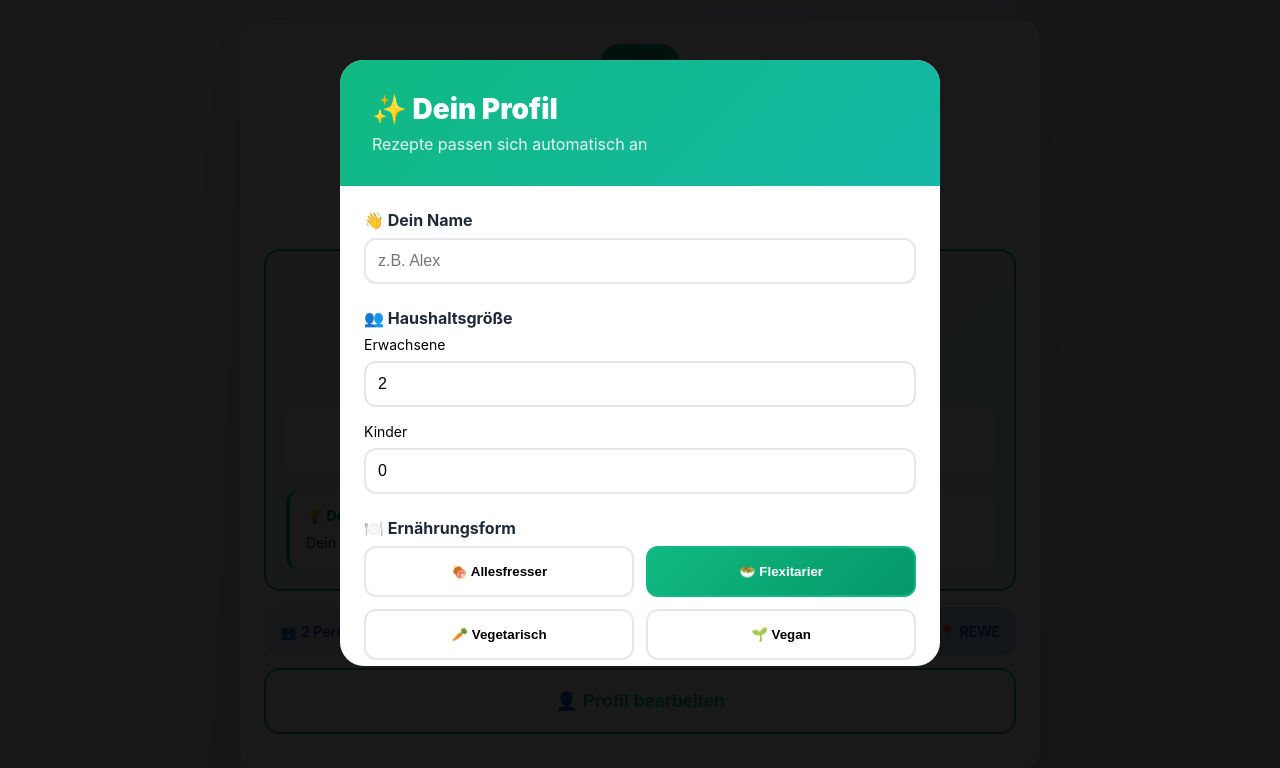
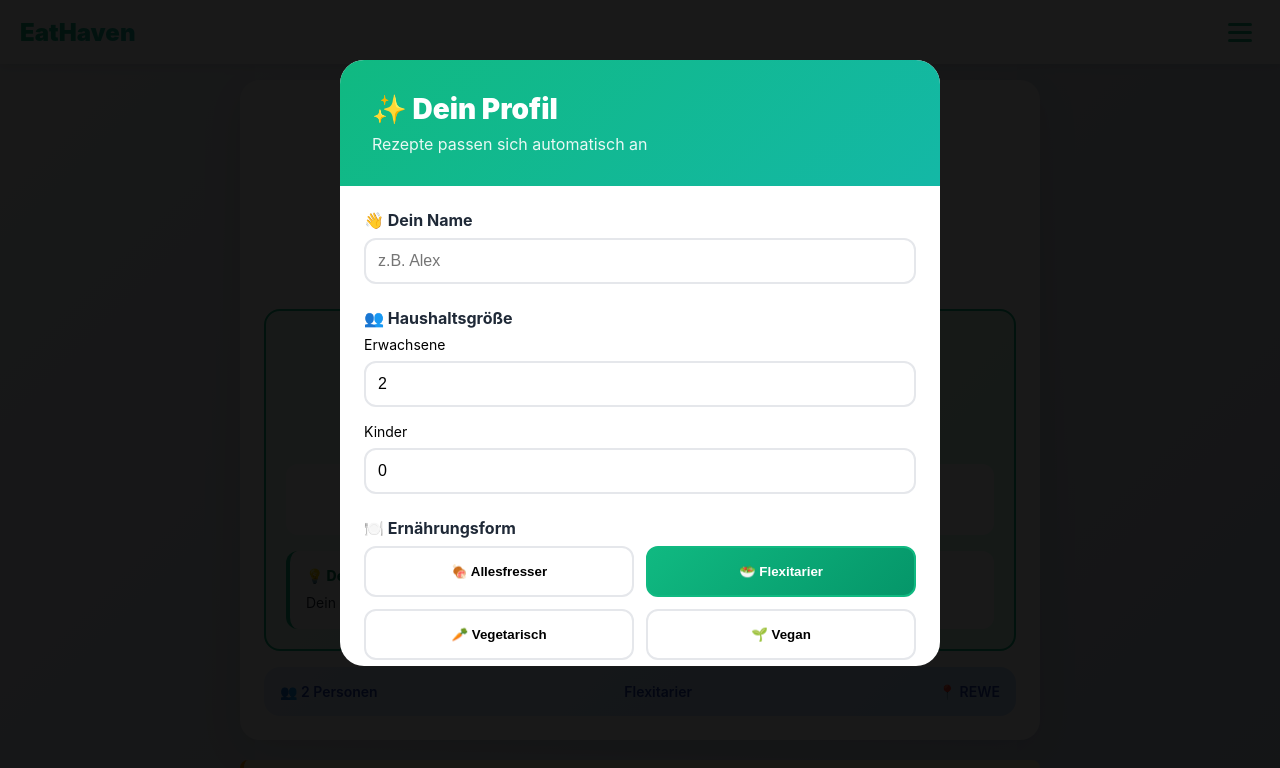
Before and after one commit to GillMax8214/eathaven, a plain HTML site: page index.html in a window 1280 px wide. Shown: the top 768 px of the page. Drawn offline with Linux system fonts and the light colour scheme.

Commit message:
Update index.html

```diff
--- a/index.html
+++ b/index.html
@@ -24,6 +24,62 @@
         .container {
             max-width: 800px;
             margin: 0 auto;
+        }
+
+        /* Top Navigation */
+        .top-nav {
+            position: fixed;
+            top: 0;
+            left: 0;
+            right: 0;
+            background: rgba(255, 255, 255, 0.98);
+            backdrop-filter: blur(10px);
+            padding: 12px 20px;
+            box-shadow: 0 2px 10px rgba(0,0,0,0.1);
+            z-index: 999;
+            display: flex;
+            justify-content: space-between;
+            align-items: center;
+        }
+
+        .nav-logo {
+            font-size: 24px;
+            font-weight: 900;
+            background: linear-gradient(135deg, #10b981 0%, #14b8a6 100%);
+            -webkit-background-clip: text;
+            -webkit-text-fill-color: transparent;
+            background-clip: text;
+        }
+
+        .hamburger {
+            width: 40px;
+            height: 40px;
+            background: none;
+            border: none;
+            cursor: pointer;
+            display: flex;
+            flex-direction: column;
+            justify-content: center;
+            align-items: center;
+            gap: 5px;
+            padding: 8px;
+        }
+
+        .hamburger span {
+            display: block;
+            width: 24px;
+            height: 3px;
+            background: #10b981;
+            border-radius: 2px;
+            transition: all 0.3s;
+        }
+
+        .hamburger:active span {
+            background: #059669;
+        }
+
+        .container {
+            margin-top: 60px;
         }
 
         .card {
@@ -204,12 +260,6 @@
             color: white;
         }
 
-        .btn-outline {
-            background: white;
-            color: #10b981;
-            border: 2px solid #10b981;
-        }
-
         .slider-container {
             margin: 20px 0;
         }
@@ -225,6 +275,8 @@
             font-size: 28px;
             color: #10b981;
             font-weight: 900;
+            min-width: 80px;
+            text-align: right;
         }
 
         input[type="range"] {
@@ -594,6 +646,16 @@
     </style>
 </head>
 <body>
+    <!-- Top Navigation -->
+    <div class="top-nav">
+        <div class="nav-logo">EatHaven</div>
+        <button class="hamburger" onclick="openProfileModal()">
+            <span></span>
+            <span></span>
+            <span></span>
+        </button>
+    </div>
+
     <div class="container">
         <!-- Header -->
         <div class="card">
@@ -642,10 +704,6 @@
                     <span class="profile-item" id="supermarketBadge">📍 REWE</span>
                 </div>
             </div>
-
-            <button class="btn btn-outline" onclick="openProfileModal()">
-                👤 Profil bearbeiten
-            </button>
         </div>
 
         <!-- Demo Notice -->
@@ -782,7 +840,6 @@
     </div>
 
     <script>
-        // User Profile
         var userProfile = {
             name: '',
             adults: 2,
@@ -796,11 +853,10 @@
             daysLeft: 3
         };
 
-        // Recipe Data Sets with Flow names
         var recipeSets = [
             {
                 free: {
-                    title: 'Linsencurry Flow Match',
+                    title: 'Linsencurry FridgeMatch',
                     desc: 'Zero Waste - nutzt alle deine Vorräte optimal',
                     ingredients: ['Linsen', 'Tomaten', 'Zwiebeln', 'Curry', 'Kokosmilch', 'Reis']
                 },
@@ -827,7 +883,7 @@
             },
             {
                 free: {
-                    title: 'Pasta Flow Match',
+                    title: 'Pasta FridgeMatch',
                     desc: 'Klassisch italienisch mit deinen Vorräten',
                     ingredients: ['Nudeln', 'Tomatenmark', 'Zwiebeln', 'Knoblauch', 'Olivenöl', 'Basilikum']
                 },
@@ -853,7 +909,7 @@
             },
             {
                 free: {
-                    title: 'Reis-Bowl Flow Match',
+                    title: 'Reis-Bowl FridgeMatch',
                     desc: 'Bunt und gesund - aus deinem Vorrat',
                     ingredients: ['Reis', 'Paprika', 'Karotten', 'Zwiebeln', 'Sojasauce', 'Ingwer']
                 },
@@ -883,7 +939,6 @@
 
         var currentRecipeSet = 0;
 
-        // Flow status calculator
         function calculateFlowStatus() {
             var budget = userProfile.monthlyBudget;
             var spent = userProfile.spent;
@@ -923,10 +978,10 @@
         function generateFlowTip() {
             var tips = [
                 'Koch heute das Linsencurry. Du hast alles da und sparst dir den Einkauf für morgen!',
-                'Mit deinen Vorräten kannst du ' + userProfile.daysLeft + ' Tage überbrücken. Nutze Flow Match Rezepte!',
+                'Mit deinen Vorräten kannst du ' + userProfile.daysLeft + ' Tage überbrücken. Nutze FridgeMatch Rezepte!',
                 'Dein Budget-Flow ist optimal. Du hast noch ' + (userProfile.monthlyBudget - userProfile.spent).toFixed(0) + '€ übrig.',
                 'Zero Waste Flow: Brauch erst alle Vorräte auf, bevor du neu einkaufst!',
-                'Tipp: Flow Match Rezepte kosten dich 0€ extra und schonen dein Budget.'
+                'Tipp: FridgeMatch Rezepte kosten dich 0€ extra und schonen dein Budget.'
             ];
 
             var randomTip = tips[Math.floor(Math.random() * tips.length)];
@@ -1115,11 +1170,10 @@
 
             var html = '';
 
-            // Flow Match (FREE)
             html += '<div class="recipe-card recipe-free">';
             html += '<div class="recipe-header">';
             html += '<div>';
-            html += '<div class="recipe-badge badge-free">🌊 FLOW MATCH</div>';
+            html += '<div class="recipe-badge badge-free">🧊 FRIDGEMATCH</div>';
             html += '<h3 class="recipe-title">' + recipes.free.title + '</h3>';
             html += '<p class="recipe-servings">👥 Für ' + totalPeople + ' Personen</p>';
             html += '</div>';
@@ -1137,7 +1191,6 @@
             html += '</div>';
             html += '</div>';
 
-            // Budget Cook (BUDGET)
             html += '<div class="recipe-card recipe-budget">';
             html += '<div class="recipe-header">';
             html += '<div>';
@@ -1164,7 +1217,6 @@
             html += '</div>';
             html += '</div>';
 
-            // Craving Time (PREMIUM)
             html += '<div class="recipe-card recipe-premium">';
             html += '<div class="recipe-header">';
             html += '<div>';
```
